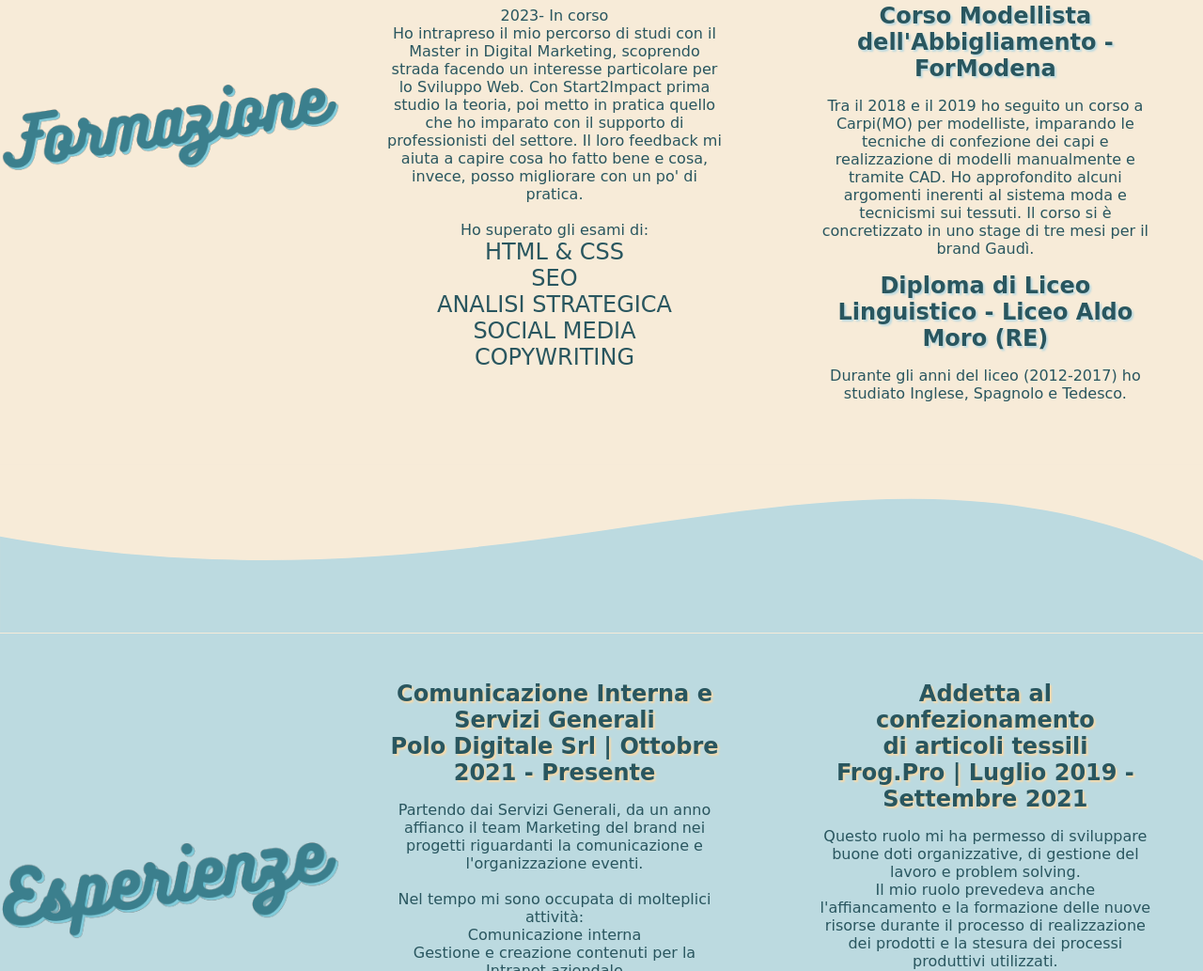
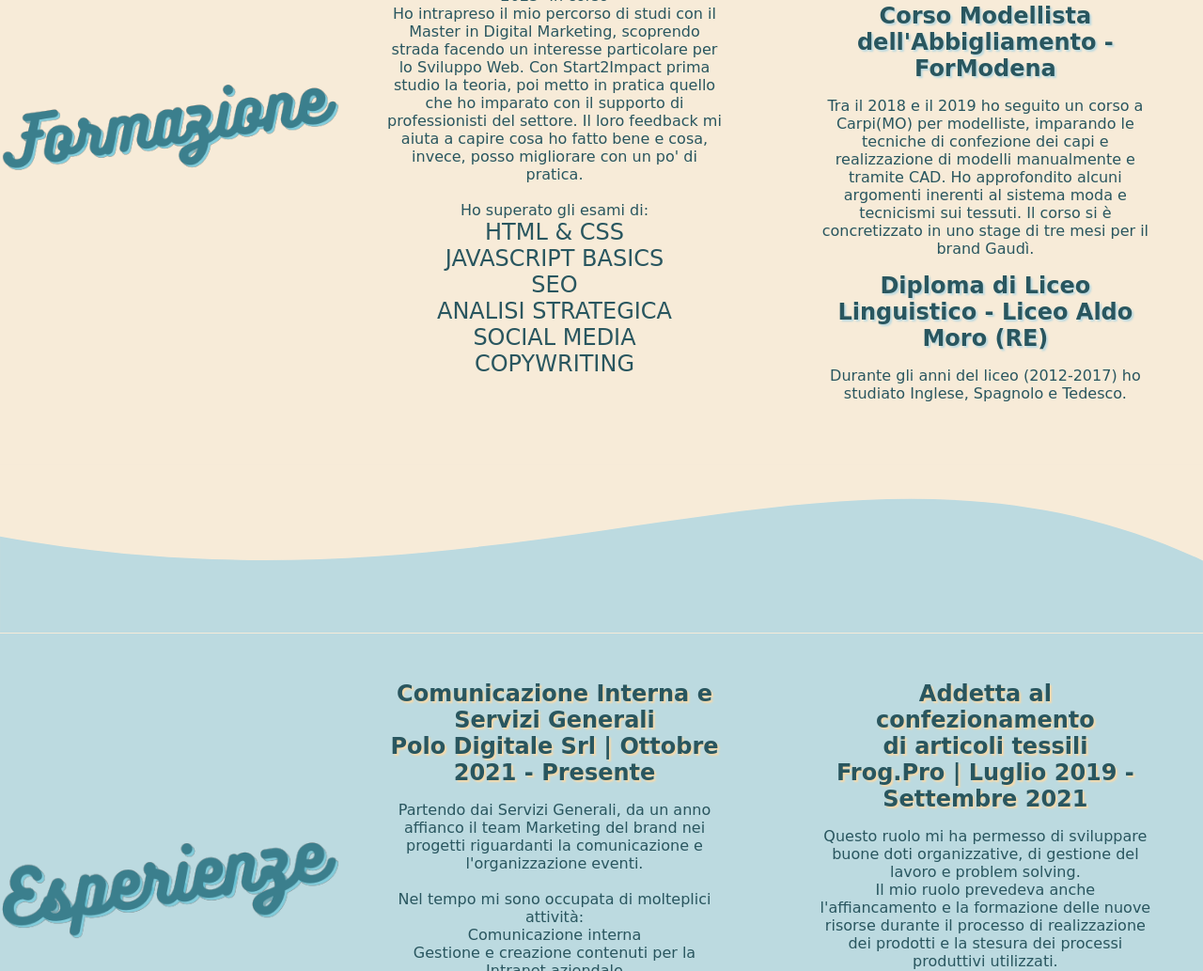
Before and after one commit to SofiaIotti/SofiaIotti.github.io, a plain HTML site: page PORTFOLIO/index.html in a window 1280 px wide. Shown: the part 1785-2818 px from the top of the page at 94% size. Drawn offline with Linux system fonts and the light colour scheme; a web font is replaced by a local one.

Commit message:
Javascript update

```diff
--- a/PORTFOLIO/index.html
+++ b/PORTFOLIO/index.html
@@ -85,6 +85,7 @@
             Ho intrapreso il mio percorso di studi con il Master in Digital Marketing, scoprendo strada facendo un interesse 	particolare per lo Sviluppo Web. Con Start2Impact prima studio la teoria, poi metto in pratica quello che ho imparato con il 	supporto di professionisti del settore. Il loro feedback mi aiuta a capire cosa ho fatto bene e cosa, invece, posso migliorare 	con un po' di pratica.<br><br>
             Ho superato gli esami di:<br>
             <span id="spanfText">HTML & CSS<br>
+                JAVASCRIPT BASICS<br>
                 SEO<br>
                 ANALISI STRATEGICA<br>
                 SOCIAL MEDIA<br>
```
